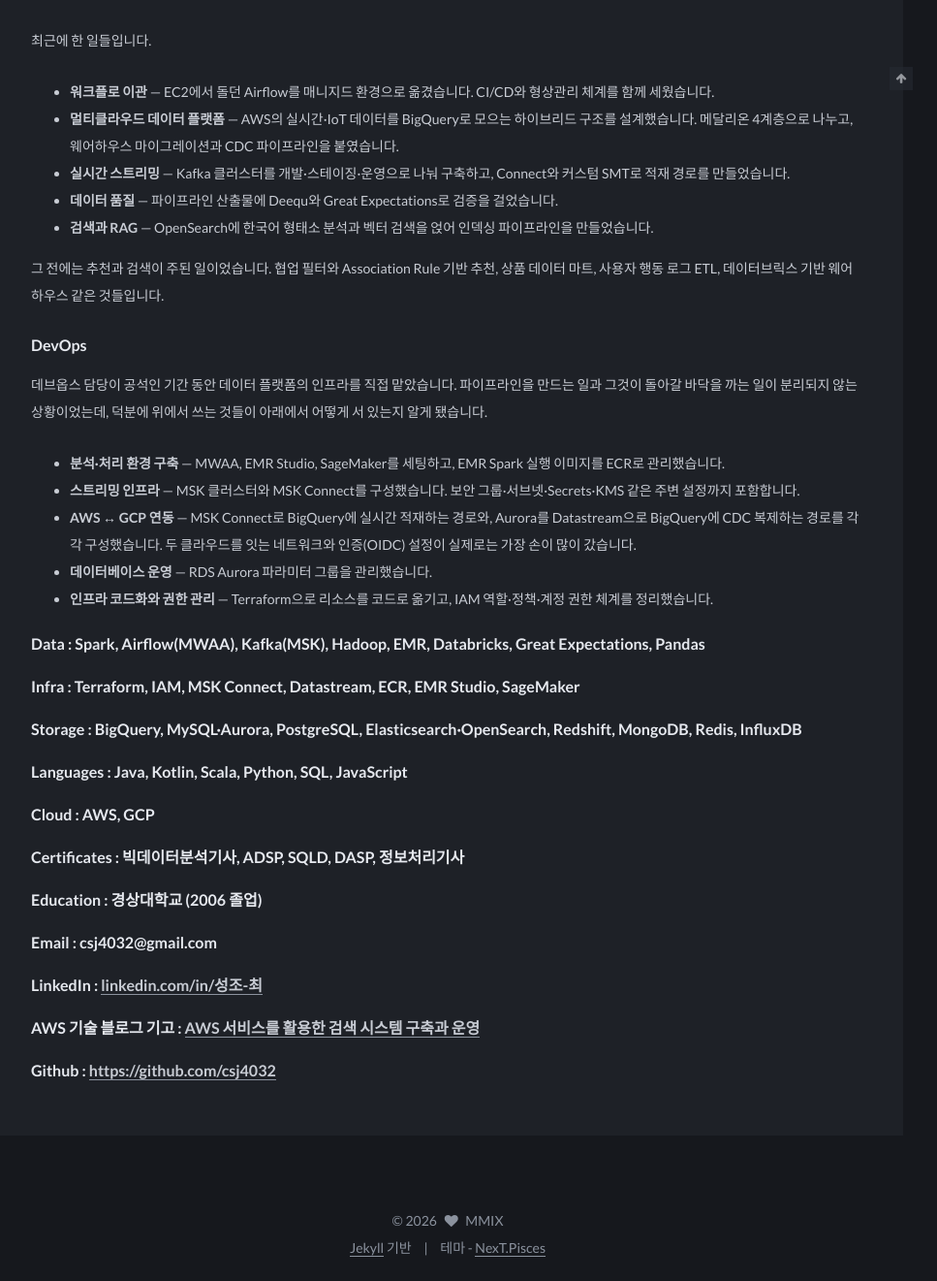
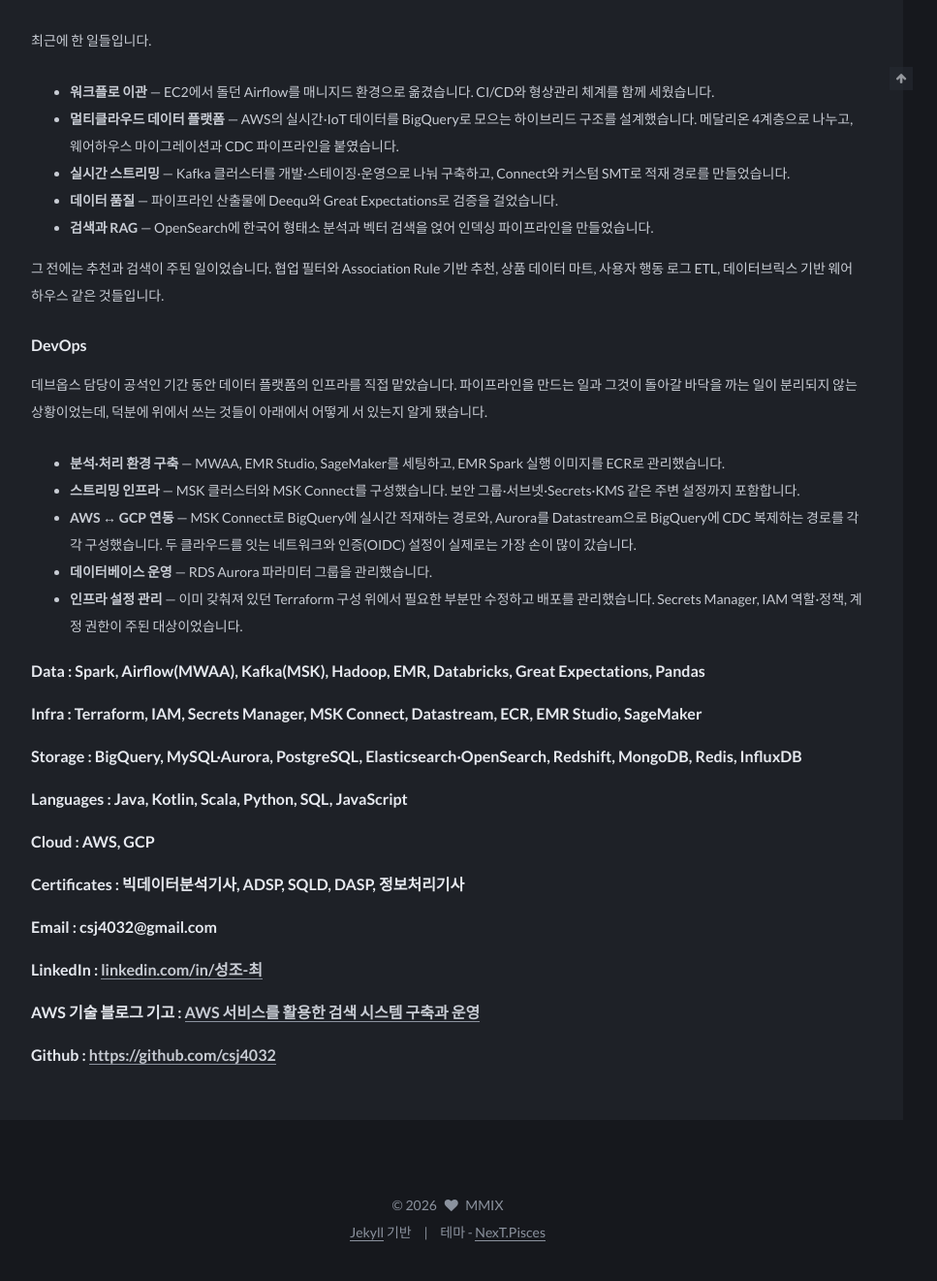
Before and after one commit to csj4032/csj4032.github.io, a Jekyll site: the page built from about/index.md, in a window 1280 px wide, cut to the strip 907-2228 px from the top of the page. Shown: the whole strip at 97% size, without its empty margins (308-1275 px from the left). Built offline with Jekyll 4.4.1, drawn with Linux system fonts in a browser that asks for light colours; comment, search, counter and statistics services are not loaded.

Commit message:
about 문구 정정 및 학력 항목 제거
- Terraform 관련 서술을 실제 범위에 맞게 수정. 기존 구성에서 필요한
  부분만 수정하고 배포를 관리한 것으로, Secrets Manager 를 명시
- Infra 스택에 Secrets Manager 추가
- Education 항목 제거

Co-Authored-By: Claude Opus 5 (1M context) <noreply@anthropic.com>

```diff
--- a/about/index.md
+++ b/about/index.md
@@ -47,11 +47,11 @@ JVM(Java·Kotlin·Scala)과 Python을 오가며 이 파이프라인을 떠받치
 - **스트리밍 인프라** — MSK 클러스터와 MSK Connect를 구성했습니다. 보안 그룹·서브넷·Secrets·KMS 같은 주변 설정까지 포함합니다.
 - **AWS ↔ GCP 연동** — MSK Connect로 BigQuery에 실시간 적재하는 경로와, Aurora를 Datastream으로 BigQuery에 CDC 복제하는 경로를 각각 구성했습니다. 두 클라우드를 잇는 네트워크와 인증(OIDC) 설정이 실제로는 가장 손이 많이 갔습니다.
 - **데이터베이스 운영** — RDS Aurora 파라미터 그룹을 관리했습니다.
-- **인프라 코드화와 권한 관리** — Terraform으로 리소스를 코드로 옮기고, IAM 역할·정책·계정 권한 체계를 정리했습니다.
+- **인프라 설정 관리** — 이미 갖춰져 있던 Terraform 구성 위에서 필요한 부분만 수정하고 배포를 관리했습니다. Secrets Manager, IAM 역할·정책, 계정 권한이 주된 대상이었습니다.
 
 #### Data : Spark, Airflow(MWAA), Kafka(MSK), Hadoop, EMR, Databricks, Great Expectations, Pandas
 
-#### Infra : Terraform, IAM, MSK Connect, Datastream, ECR, EMR Studio, SageMaker
+#### Infra : Terraform, IAM, Secrets Manager, MSK Connect, Datastream, ECR, EMR Studio, SageMaker
 
 #### Storage : BigQuery, MySQL·Aurora, PostgreSQL, Elasticsearch·OpenSearch, Redshift, MongoDB, Redis, InfluxDB
 
@@ -61,8 +61,6 @@ JVM(Java·Kotlin·Scala)과 Python을 오가며 이 파이프라인을 떠받치
 
 #### Certificates : 빅데이터분석기사, ADSP, SQLD, DASP, 정보처리기사
 
-#### Education : 경상대학교 (2006 졸업)
-
 #### Email : csj4032@gmail.com
 
 #### LinkedIn : [linkedin.com/in/성조-최](https://www.linkedin.com/in/%EC%84%B1%EC%A1%B0-%EC%B5%9C-253723105/)
```
